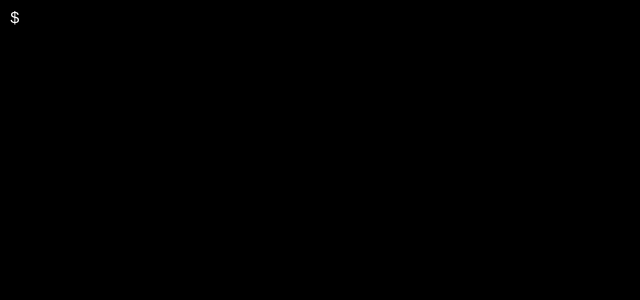
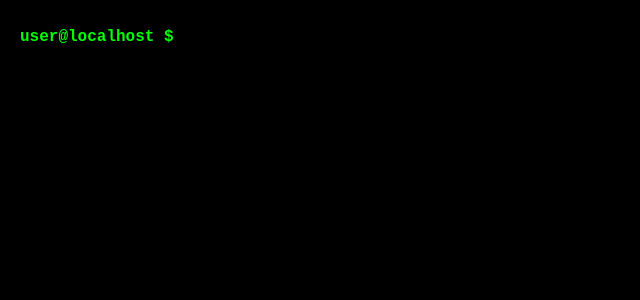
Before and after one commit to gangov/gangov.github.io, a React (Create React App) app: page / in a window 1280 px wide. Shown: the top 300 px of the page, without its empty margins (0-640 px from the left). Built offline with nearby package versions, Linux system fonts and the light colour scheme.

Commit message:
prompt line fixed

```diff
--- a/src/App.css
+++ b/src/App.css
@@ -1,3 +1,4 @@
+/* Fullscreen body with terminal look */
 body {
   background-color: black;
   margin: 0;
@@ -9,10 +10,11 @@ body {
   overflow: hidden;
 }
 
+/* Terminal container */
 .terminal {
   width: 100%;
   height: 100%;
-  padding: 10px;
+  padding: 20px;
   box-sizing: border-box;
   overflow-y: auto;
   white-space: pre-wrap;
@@ -20,22 +22,34 @@ body {
   flex-direction: column;
 }
 
+/* Output lines from previous commands */
+.output-line {
+  line-height: 1.5; /* Make output more readable */
+}
+
+/* Input line with prompt and input box */
 .input-line {
   display: flex;
   align-items: center;
   width: 100%;
+  line-height: 1.5;
+  margin-top: 5px;
 }
 
-.input-line span {
-  margin-right: 5px;
+/* Prompt styling to look more like a real terminal */
+.prompt {
+  color: #00ff00; /* Classic green color for terminal prompt */
+  font-weight: bold;
 }
 
+/* Input box where users type */
 .input-line input {
   background-color: black;
   color: white;
   border: none;
   outline: none;
   font-family: "Courier New", Courier, monospace;
-  width: 100%;
-  caret-color: white;
+  flex: 1; /* Use flex to make the input expand and occupy remaining space */
+  caret-color: white; /* White caret to make it visible */
+  margin-left: 5px; /* Space between prompt and input field */
 }
--- a/src/App.js
+++ b/src/App.js
@@ -5,6 +5,7 @@ function App() {
   const [input, setInput] = useState("");
   const [output, setOutput] = useState([]);
   const terminalRef = useRef(null);
+  const inputRef = useRef(null);
 
   useEffect(() => {
     const focusInput = () => inputRef.current.focus();
@@ -15,8 +16,6 @@ function App() {
   useEffect(() => {
     terminalRef.current.scrollTop = terminalRef.current.scrollHeight;
   }, [output]);
-
-  const inputRef = useRef(null);
 
   const commands = {
     help: "Available commands: help, about, projects, clear",
@@ -29,6 +28,11 @@ function App() {
   const handleInput = (event) => {
     if (event.key === "Enter") {
       const userCommand = input.trim();
+
+      if (userCommand === "") {
+        // If there's no input, just create a new prompt line
+        setOutput((prevOutput) => [...prevOutput, "user@localhost $"]);
+      } else {
         let response;
 
         if (commands[userCommand]) {
@@ -40,7 +44,7 @@ function App() {
         setOutput((prevOutput) =>
           [
             ...prevOutput,
-          `user@locahost $ ${userCommand}`,
+            `user@localhost $ ${userCommand}`,
             response === "clear" ? null : response,
           ].filter(Boolean),
         );
@@ -48,6 +52,18 @@ function App() {
         if (userCommand === "clear") {
           setOutput([]);
         }
+      }
+
+      setInput("");
+    }
+
+    if (event.key === "c" && event.ctrlKey) {
+      // Handle Ctrl+C key press
+      setOutput((prevOutput) => [
+        ...prevOutput,
+        `user@localhost $ ${input}`, // Display the command typed so far
+        "^C", // Mimic Ctrl+C output
+      ]);
 
       setInput("");
     }
@@ -56,10 +72,12 @@ function App() {
   return (
     <div className="terminal" ref={terminalRef}>
       {output.map((line, index) => (
-        <div key={index}>{line}</div>
+        <div key={index} className="output-line">
+          {line}
+        </div>
       ))}
       <div className="input-line">
-        <span>$</span>
+        <span className="prompt">user@localhost $</span>
         <input
           ref={inputRef}
           type="text"
```
Lines whose indentation alone changed are shown as unchanged.
